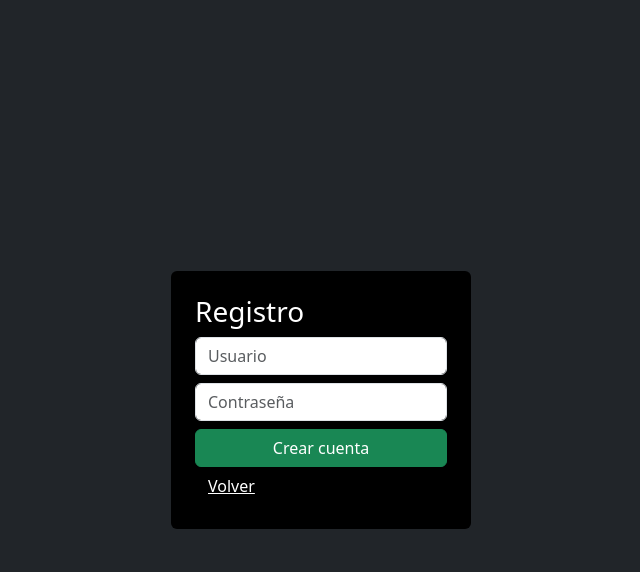
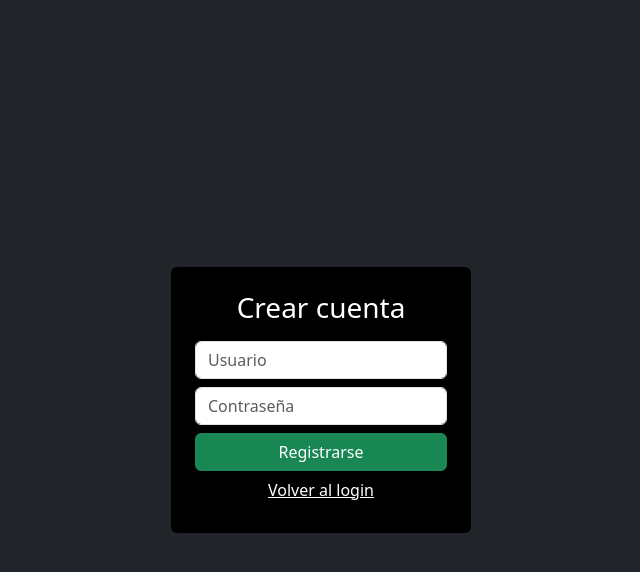
Before and after one commit to juanariasn-cmyk/proyecto-biblioteca, a Flask app: page /register in a window 1280 px wide. Shown: the top 572 px of the page, without its empty margins (319-959 px from the left). Run offline with Flask 3, Linux system fonts and the light colour scheme.

Commit message:
Update register.html

```diff
--- a/web_app/templates/register.html
+++ b/web_app/templates/register.html
@@ -1,22 +1,21 @@
 <!DOCTYPE html>
 <html>
 <head>
-<title>Registro</title>
-<link href="https://cdn.jsdelivr.net/npm/bootstrap@5.3.0/dist/css/bootstrap.min.css" rel="stylesheet">
+    <title>Registro</title>
+    <link href="https://cdn.jsdelivr.net/npm/bootstrap@5.3.0/dist/css/bootstrap.min.css" rel="stylesheet">
 </head>
 
 <body class="bg-dark text-white d-flex justify-content-center align-items-center vh-100">
 
 <form method="POST" class="bg-black p-4 rounded" style="width:300px;">
-<h3>Registro</h3>
+    <h3 class="text-center mb-3">Crear cuenta</h3>
 
-<input name="user" class="form-control mb-2" placeholder="Usuario" required>
-<input name="password" type="password" class="form-control mb-2" placeholder="Contraseña" required>
+    <input name="user" class="form-control mb-2" placeholder="Usuario" required>
+    <input name="password" type="password" class="form-control mb-2" placeholder="Contraseña" required>
 
-<button class="btn btn-success w-100">Crear cuenta</button>
+    <button class="btn btn-success w-100">Registrarse</button>
 
-<a href="/" class="btn btn-link text-white">Volver</a>
-
+    <a href="/" class="btn btn-link text-white w-100">Volver al login</a>
 </form>
 
 </body>
```
